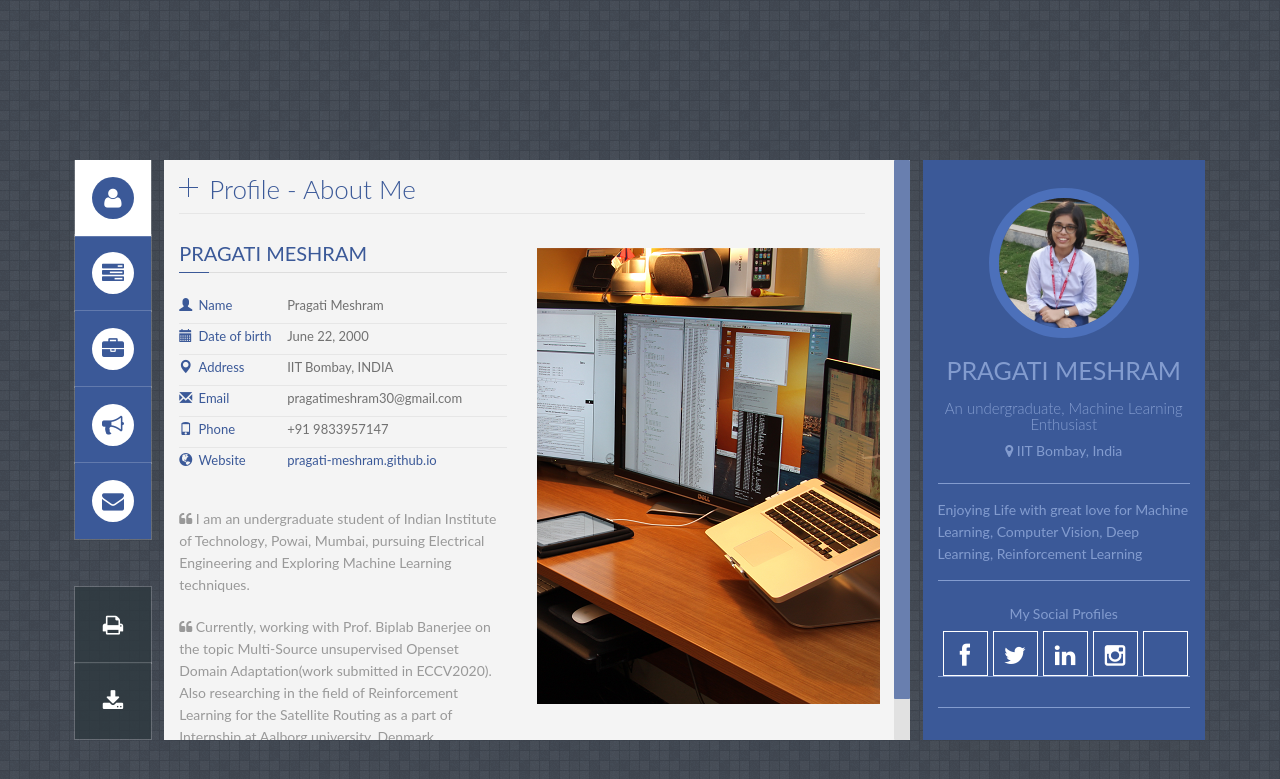
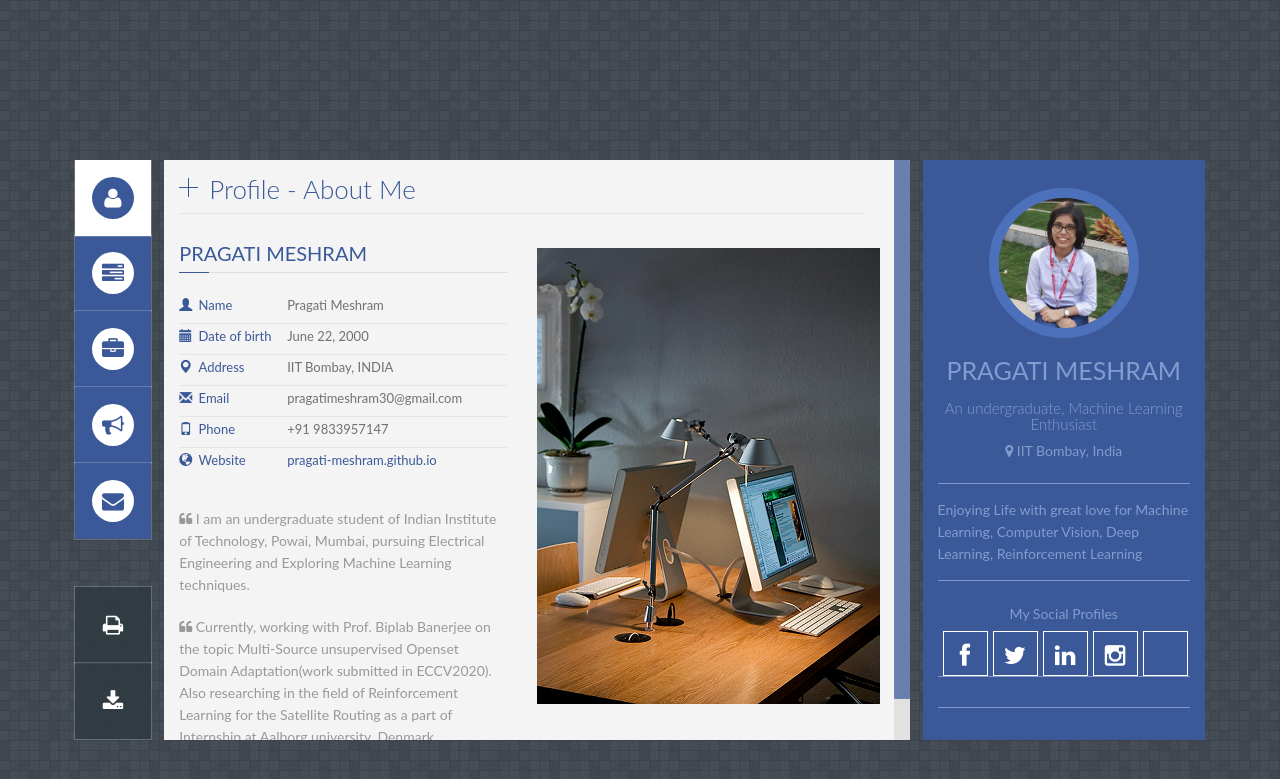
Before and after one commit to Pragati-Meshram/Pragati-Meshram.github.io, a Jekyll site: the page built from index.html, in a window 1280 px wide. Shown: the top 779 px of the page. Built offline with Jekyll 4.4.1, drawn with Linux system fonts in a browser that asks for light colours; some web fonts are replaced.

Commit message:
Initial commit

```diff
--- a/_includes/cv.html
+++ b/_includes/cv.html
@@ -10,8 +10,7 @@
 
         <div class="cycle-slideshow">
             <img src="images/img-profile/about_1.jpg" alt="" />
-            <img src="images/img-profile/about_2.png" alt="" />
-            <img src="images/img-profile/about_3.png" alt="" />
+
         </div>
         <!-- <div class="title_content" style="float: none;">
             <div class="text_content">Designs skills</div>
@@ -213,7 +212,7 @@
         <!-- .attributes -->
         <ul class="attributes">
             <li class="first">
-                <h5>Bachelor and Master of Engineering <span class="duration"><i class="fa fa-calendar color"></i> 2017 - 2020</span></h5>
+                <h5>Master of Engineering (Dual Degree)<span class="duration"><i class="fa fa-calendar color"></i> 2017 - 2020</span></h5>
                 <h6><span class="fa fa-book"></span> IIT Bombay</h6>
                 <p>Spent a valuable learning period of my life at Indian Institute of Tenchnology, Bombay </p>
             </li>
--- a/_includes/profile.html
+++ b/_includes/profile.html
@@ -76,7 +76,7 @@
     <div class="col-md-6 profile-r">
 
         <div class="cycle-slideshow">
-            <img src="images/img-profile/about_1.jpg" alt="" />
+
             <img src="images/img-profile/about_2.png" alt="" />
             <img src="images/img-profile/about_3.png" alt="" />
         </div>
```
